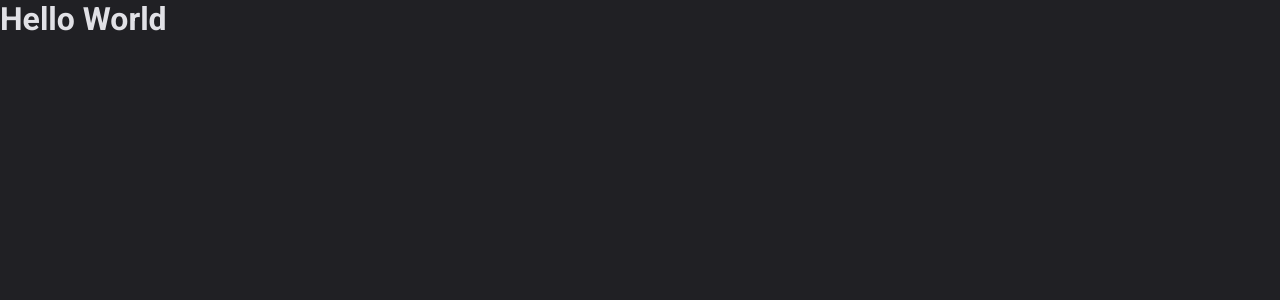
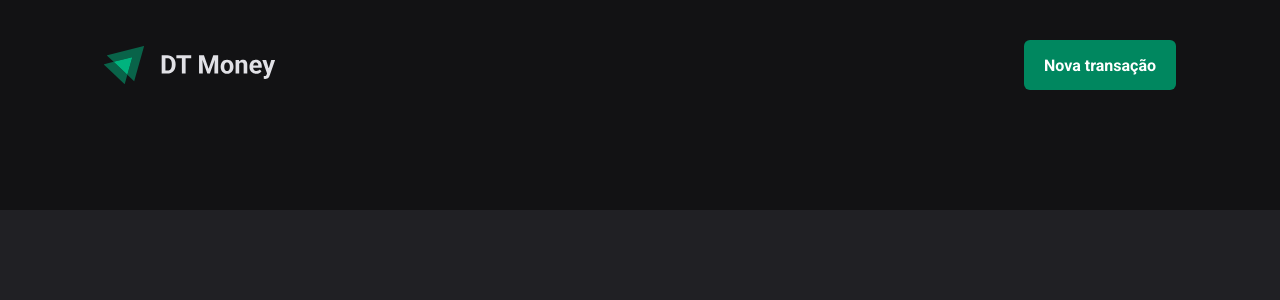
Before and after one commit to denisiorodrigues/dt-money, a React (Vite) app: page / in a window 1280 px wide. Shown: the top 300 px of the page. Built offline with nearby package versions, Linux system fonts and the light colour scheme.

Commit message:
Componente header

```diff
--- a/src/App.tsx
+++ b/src/App.tsx
@@ -1,12 +1,13 @@
 import { ThemeProvider } from "styled-components";
 import { defaultTheme } from "./styles/themes/default";
 import { GlobalStyle } from "./styles/global";
+import { Transactions } from "./pages/Transactions";
 
 export function App() {
   return (
     <ThemeProvider theme={defaultTheme}>
       <GlobalStyle/>
-      <h1>Hello World</h1>
+      <Transactions />
     </ThemeProvider>
   )
 }
--- /dev/null
+++ b/src/components/Header/index.tsx
@@ -0,0 +1,13 @@
+import { HeaderContent, HeaderContainer, NewTransactionButton } from "./styles";
+import logoImg from '../../assets/logo.svg'
+
+export function Header() {
+  return (
+    <HeaderContainer>
+      <HeaderContent>
+        <img src={logoImg} alt=""/>
+        <NewTransactionButton>Nova transação</NewTransactionButton>
+      </HeaderContent>
+    </HeaderContainer>
+  )
+}
--- /dev/null
+++ b/src/components/Header/styles.ts
@@ -0,0 +1,33 @@
+import styled from "styled-components";
+
+export const HeaderContainer = styled.header`
+ background: ${props => props.theme["gray-900"]};
+ padding: 2.5rem 0 7.5rem;
+`
+
+export const HeaderContent = styled.div`
+  width: 100%;
+  max-width: 1120px;
+  margin: 0 auto;
+  padding: 0 1.5rem;
+
+  display:flex;
+  justify-content: space-between;
+  align-items: center;
+`
+
+export const NewTransactionButton = styled.button`
+  height: 50px;
+  border: 0;
+  background: ${props => props.theme["green-500"]};
+  color: ${props => props.theme.white};
+  font-weight: bold;
+  padding: 0 1.25rem;
+  border-radius: 6px;
+  cursor: pointer;
+
+  &:hover {
+    transition: background-color 0.5s;
+    background: ${props => props.theme["green-700"]}
+  }
+`
--- /dev/null
+++ b/src/pages/Transactions/index.tsx
@@ -0,0 +1,9 @@
+import { Header } from "../../components/Header";
+
+export function Transactions() {
+  return (
+    <div>
+      <Header />
+    </div>
+  )
+}
```
Also changed, not shown: src/assets/logo.svg (renamed from public/logo.svg), src/pages/Transactions/styles.ts (added).
